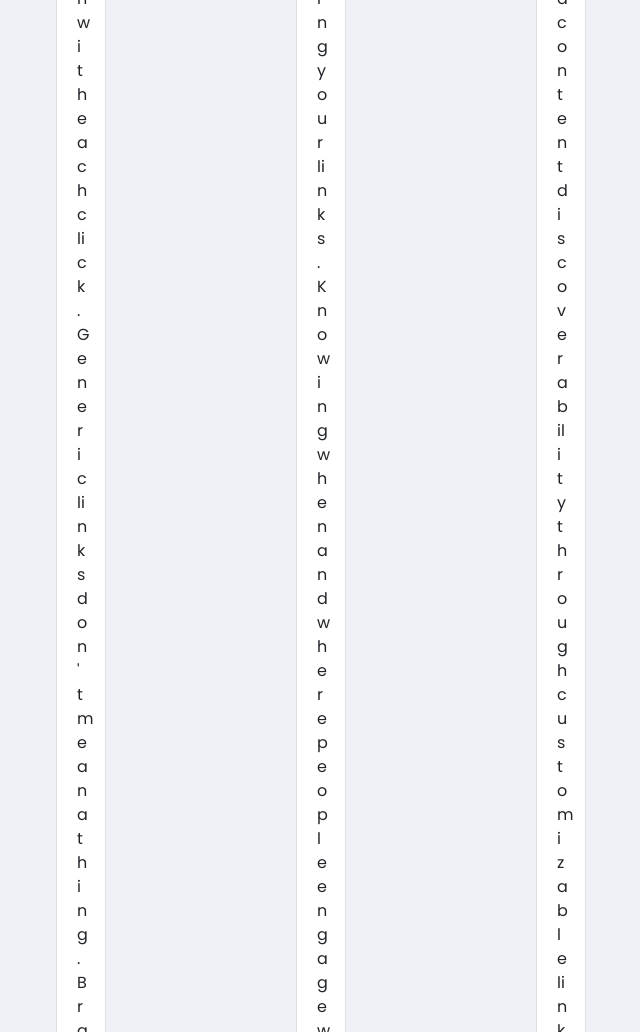
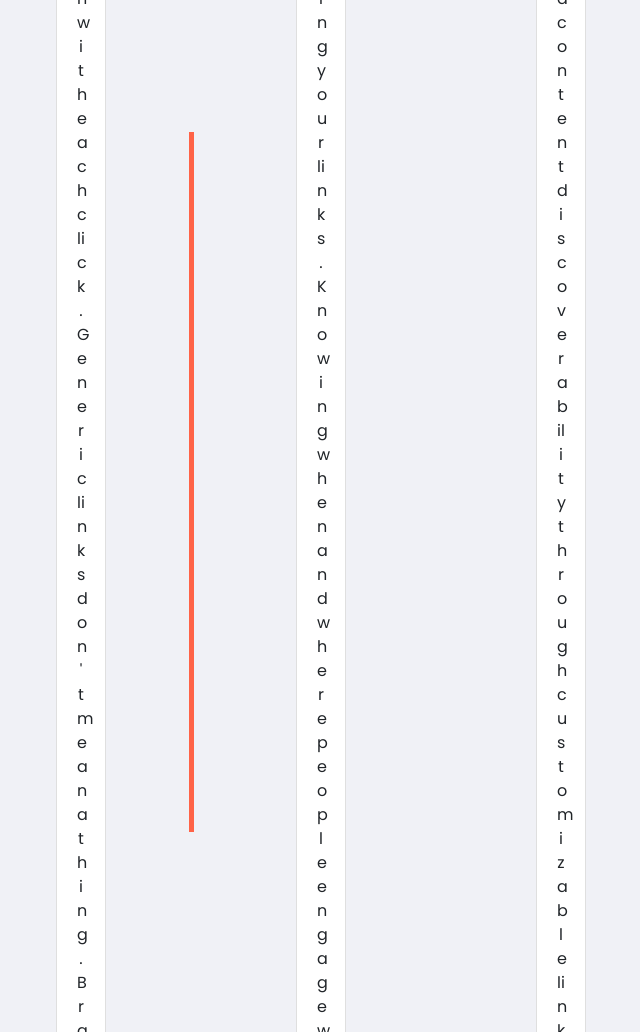
Before and after one commit to osamaadelmahdy/task-html, a plain HTML site: page index.html in a window 768 px wide. Shown: the part 2440-3472 px from the top of the page, without its empty margins (63-703 px from the left). Drawn offline with nearby package versions, Linux system fonts and the light colour scheme.

Commit message:
last commit

```diff
--- a/index.html
+++ b/index.html
@@ -56,15 +56,15 @@
     }
 
     .m50 {
+      margin-top: 0px;
+    }
+
+    .m150 {
       margin-top: 50px;
     }
 
-    .m150 {
-      margin-top: 150px;
-    }
-
     .m250 {
-      margin-top: 250px;
+      margin-top: 100px;
     }
 
     .p {
@@ -72,9 +72,23 @@
       /* left: 25px; */
     }
 
+    .card {
+      z-index: 2;
+    }
+
     @media only screen and (min-width: 768px) {
       .p {
         left: 25px;
+      }
+
+      .stick {
+        width: 700px;
+        height: 5px;
+        background-color: tomato;
+        position: absolute;
+        z-index: 1;
+        margin: 0 0 0 200px;
+        align-self: center;
       }
     }
 
@@ -130,6 +144,20 @@
       .p {
         margin: 0 auto;
         align-self: center;
+      }
+
+      .stick {
+        width: 5px;
+        height: 700px;
+        background-color: tomato;
+        position: absolute;
+        z-index: 1;
+        margin: 0 0 0 267px;
+        align-self: center;
+      }
+
+      .card-c {
+        text-align: center;
       }
 
     }
@@ -220,7 +248,7 @@
 
 
   <!-- relative card  -->
-  <div class="row" style="background-color: #f0f1f6;">
+  <div class="row card-c" style="background-color: #f0f1f6;">
     <div class="container">
       <div class="row py-5">
 
@@ -264,19 +292,19 @@
                 customizable links, supercharging audience engagement
               </p>
             </div>
+          </div>
 
-
-          </div>
         </div>
-
       </div>
 
 
     </div>
+    <div class="stick"></div>
+
   </div>
 
 
-
+  <!-- relative card  -->
 
 
 
```
